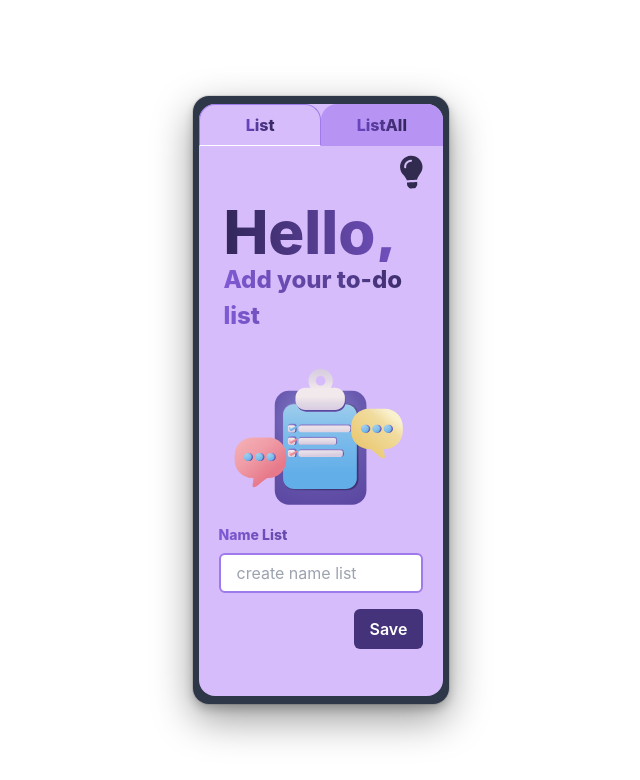
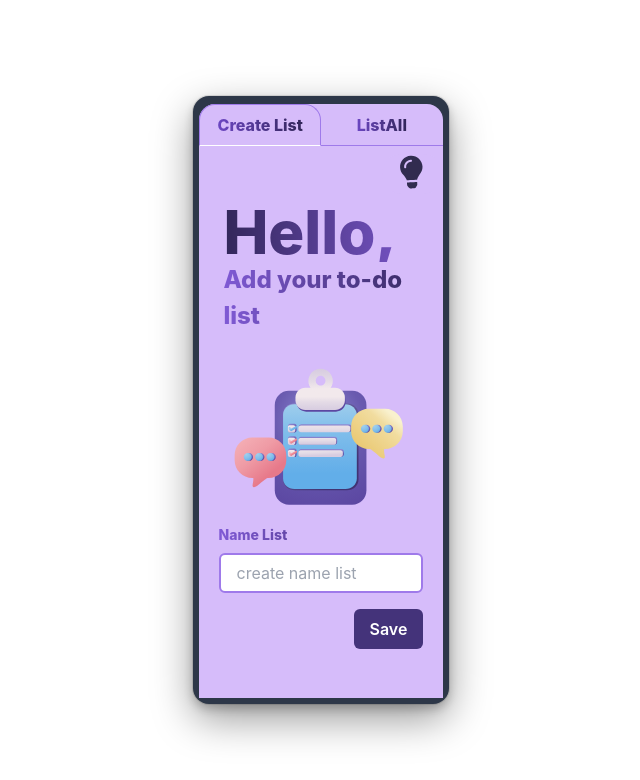
Before and after one commit to olliso17/task_go, a Next.js app in the folder front_end/: page / in a window 1280 px wide. Shown: the top 780 px of the page, without its empty margins (319-959 px from the left). Built offline with nearby package versions, Linux system fonts and the light colour scheme; no server answers.

Commit message:
feat(front_end): update components

```diff
--- a/front_end/components/AcordionTasks/index.tsx
+++ b/front_end/components/AcordionTasks/index.tsx
@@ -26,7 +26,7 @@ const AccordionTasks = ({ task }: Props) => {
                 </Flex>
                 <Flex flexDirection="column" justifyContent="space-between" alignItems="end">
                     <Switch id='status' isChecked={status} onChange={(e) => { setStatus(e.target.checked) }}></Switch>
-                    <IconButton backgroundColor="white"
+                    <IconButton marginLeft="8px" backgroundColor="white"
                         className="w-6"
                         variant='outline'
                         colorScheme='red'
--- /dev/null
+++ b/front_end/components/CardStylePhone/TabNameAdd/index.tsx
@@ -0,0 +1,22 @@
+
+import { Tab, Text, useColorModeValue } from "@chakra-ui/react"
+
+interface Props{
+    nameTab:string
+}
+const TabNameAdd = ({nameTab}:Props) => {
+    const textColor = useColorModeValue('gray.700', 'white')
+    const bgGradientColor = useColorModeValue('linear(to-l, purple.900, purple.600)', 'linear(to-l, purple.500, purple.200)')
+    return (
+        <Tab roundedTop="2xl" textColor={textColor}>
+            <Text
+                bgGradient={bgGradientColor}
+                bgClip='text'
+                fontSize='1xl'
+                fontWeight='extrabold'
+            >{nameTab}</Text>
+        </Tab>
+    )
+}
+
+export default TabNameAdd
--- a/front_end/components/CardStylePhone/index.tsx
+++ b/front_end/components/CardStylePhone/index.tsx
@@ -1,4 +1,6 @@
-import { Box, Center, Heading, Stack, Tab, TabList, TabPanel, TabPanels, Tabs, Text, useColorModeValue } from "@chakra-ui/react"
+
+import { Box, Center, Flex, Tab, TabList, TabPanel, TabPanels, Tabs, Text, useColorModeValue} from "@chakra-ui/react"
+import TabNameAdd from "./TabNameAdd"
 
 interface Props {
     contentCreateList: JSX.Element
@@ -7,38 +9,23 @@ interface Props {
 }
 
 const CardStylePhone = ({ contentCreateList, contentListAll }: Props) => {
-    const bgFlex = useColorModeValue('purple.300', 'purple.800')
-    const bg = useColorModeValue('purple.200', 'purple.900')
-    const textColor = useColorModeValue('gray.700', 'white')
+    const bgCenter = useColorModeValue('purple.200', 'purple.900')
     const colorCenter = useColorModeValue('gray.700', 'gray.900')
-    const bgGradientColor = useColorModeValue('linear(to-l, purple.900, purple.600)', 'linear(to-l, purple.500, purple.200)')
 
     return (
+        <Flex width="100vw" justifyContent="center" alignItems="center" flexDirection="column" height="100vh">
             <Center backgroundColor={colorCenter} width="20vw" height="76vh" padding="8px" boxShadow='dark-lg' rounded="2xl">
-            <Box backgroundColor={bg} width="19vw" borderRadius="16px" rounded="2xl" height="74vh">
+                <Box backgroundColor={bgCenter} width="19vw" borderRadius="16px" rounded="2xl" height="74vh">
                     <Tabs rounded="2xl" isFitted variant='enclosed'>
                         <TabList borderColor="purple.400" mb="lem">
-                        <Tab roundedTop="2xl" textColor={textColor}>
-                            <Text
-                                bgGradient={bgGradientColor}
-                                bgClip='text'
-                                fontSize='1xl'
-                                fontWeight='extrabold'
-                            >List</Text></Tab>
-                        <Tab roundedTop="2xl" backgroundColor={bgFlex}>
-                            <Text
-                                bgGradient={bgGradientColor}
-                                bgClip='text'
-                                fontSize='1xl'
-                                fontWeight='extrabold'
-                            >ListAll</Text>
-                        </Tab>
+                            <TabNameAdd nameTab="Create List"/>
+                            <TabNameAdd nameTab="ListAll"/>
                         </TabList>
                         <TabPanels>
-                        <TabPanel height="68vh" width="19vw"  padding="0">
+                            <TabPanel height="68vh" backgroundColor={bgCenter} width="19vw" padding="0">
                                 {contentCreateList}
                             </TabPanel>
-                        <TabPanel height="68vh" backgroundColor={bgFlex} width="19vw" overflow="auto" padding="0">
+                            <TabPanel height="68vh" backgroundColor={bgCenter} width="19vw" overflow="auto" padding="0">
                                 {contentListAll}
                             </TabPanel>
                         </TabPanels>
@@ -46,6 +33,7 @@ const CardStylePhone = ({ contentCreateList, contentListAll }: Props) => {
                 </Box>
 
             </Center>
+        </Flex >
     )
 }
 
```
Lines whose indentation alone changed are shown as unchanged.
